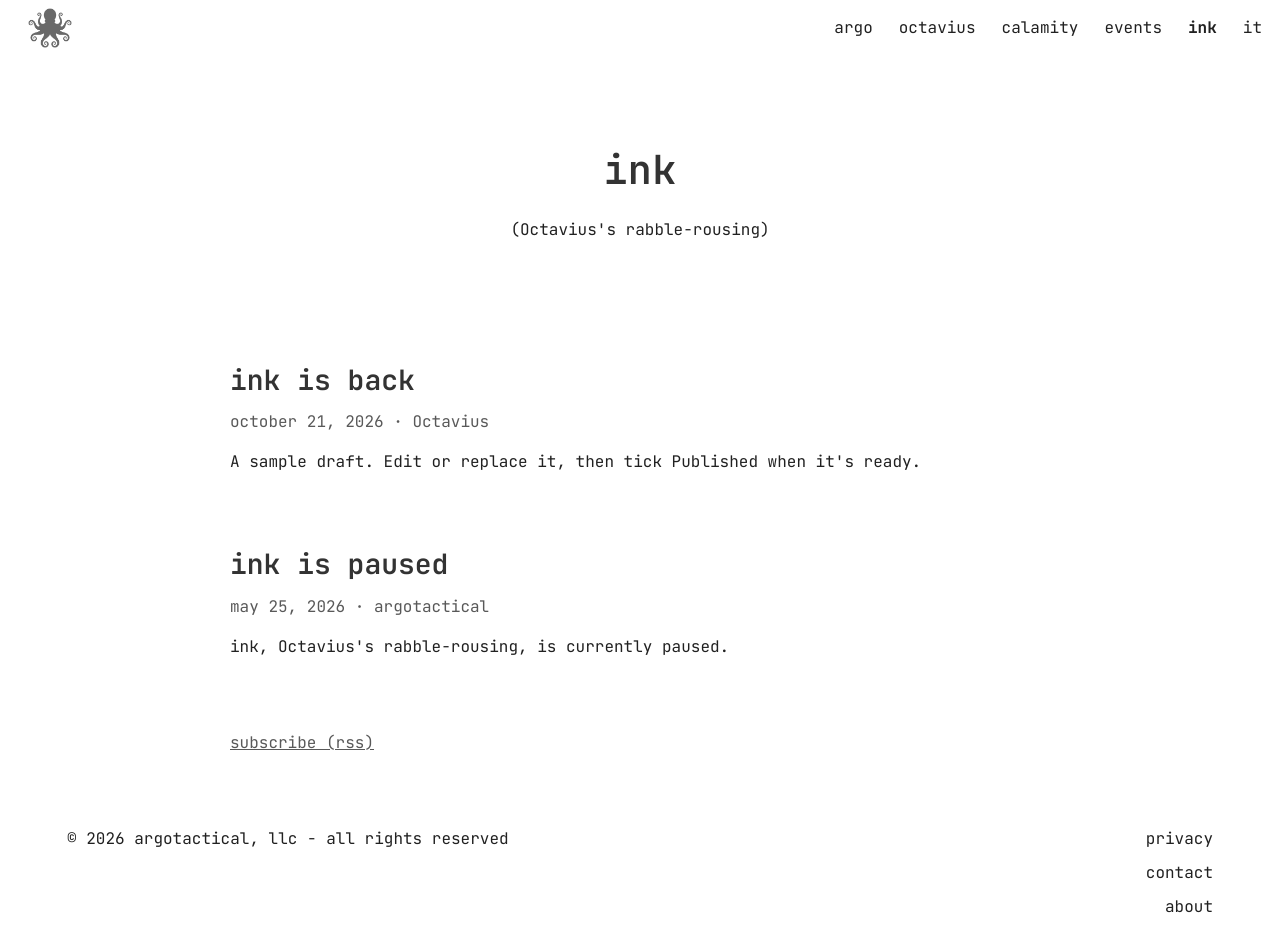
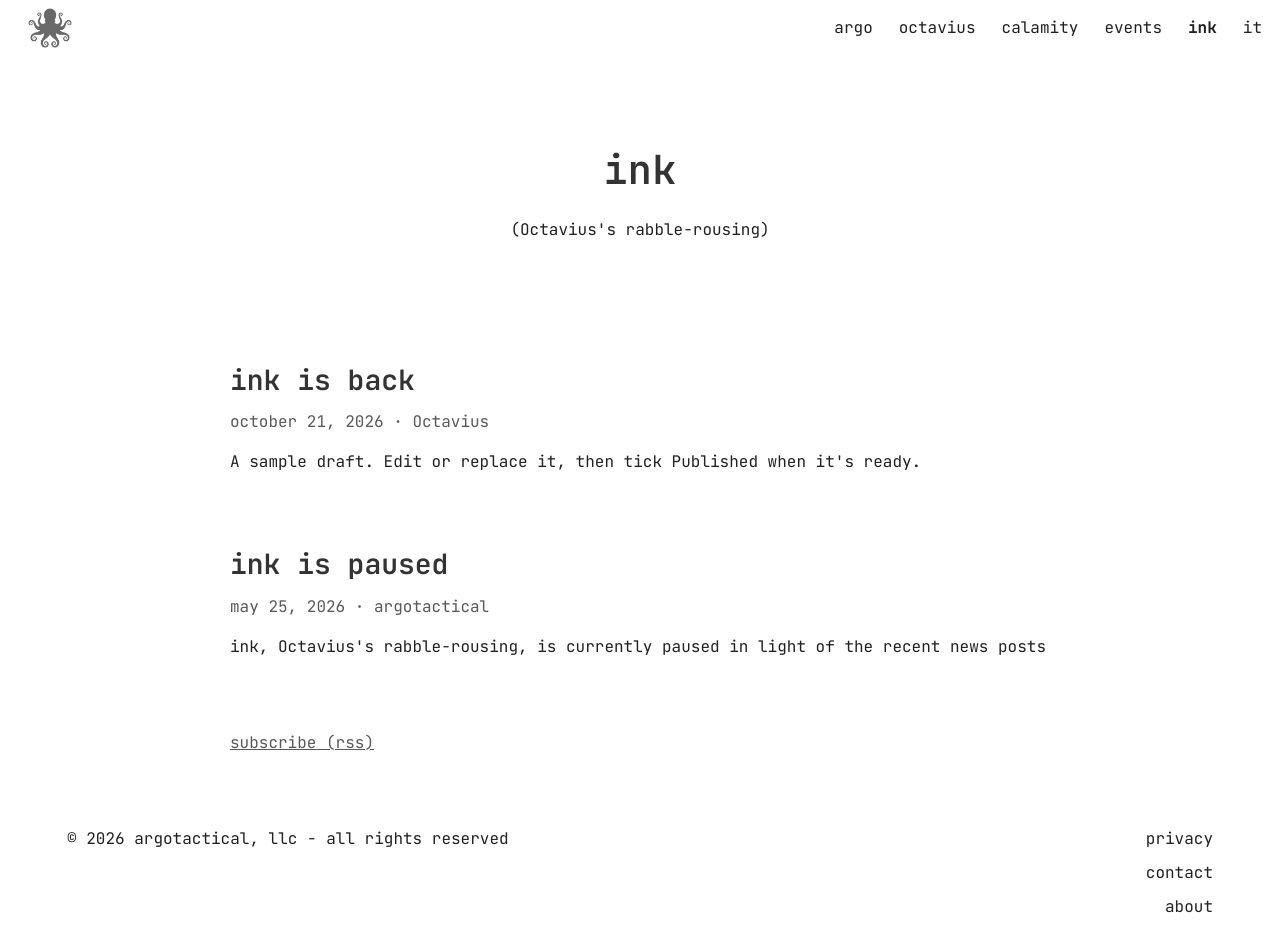
Before and after one commit to argotactical/www, a Jekyll site: the page built from ink/index.html, in a window 1280 px wide. Built offline with Jekyll 4.4.1, drawn with Linux system fonts in a browser that asks for light colours.

Commit message:
Update _posts/2026-10-13-ink-is-paused.md (via Pages CMS)

```diff
--- a/_posts/2026-10-13-ink-is-paused.md
+++ b/_posts/2026-10-13-ink-is-paused.md
@@ -3,7 +3,8 @@ title: ink is paused
 date: 2026-05-25
 published: true
 author: argotactical
-description: ink, Octavius's rabble-rousing, is currently paused.
+description: ink, Octavius's rabble-rousing, is currently paused in light of the
+  recent news posts
 ---
 *We voted to pause 'ink' until we can trust Octavius to know what should (and shouldn't) be published in a public forum; it's become apparent to us that he does not have an inside voice.*
 
```
